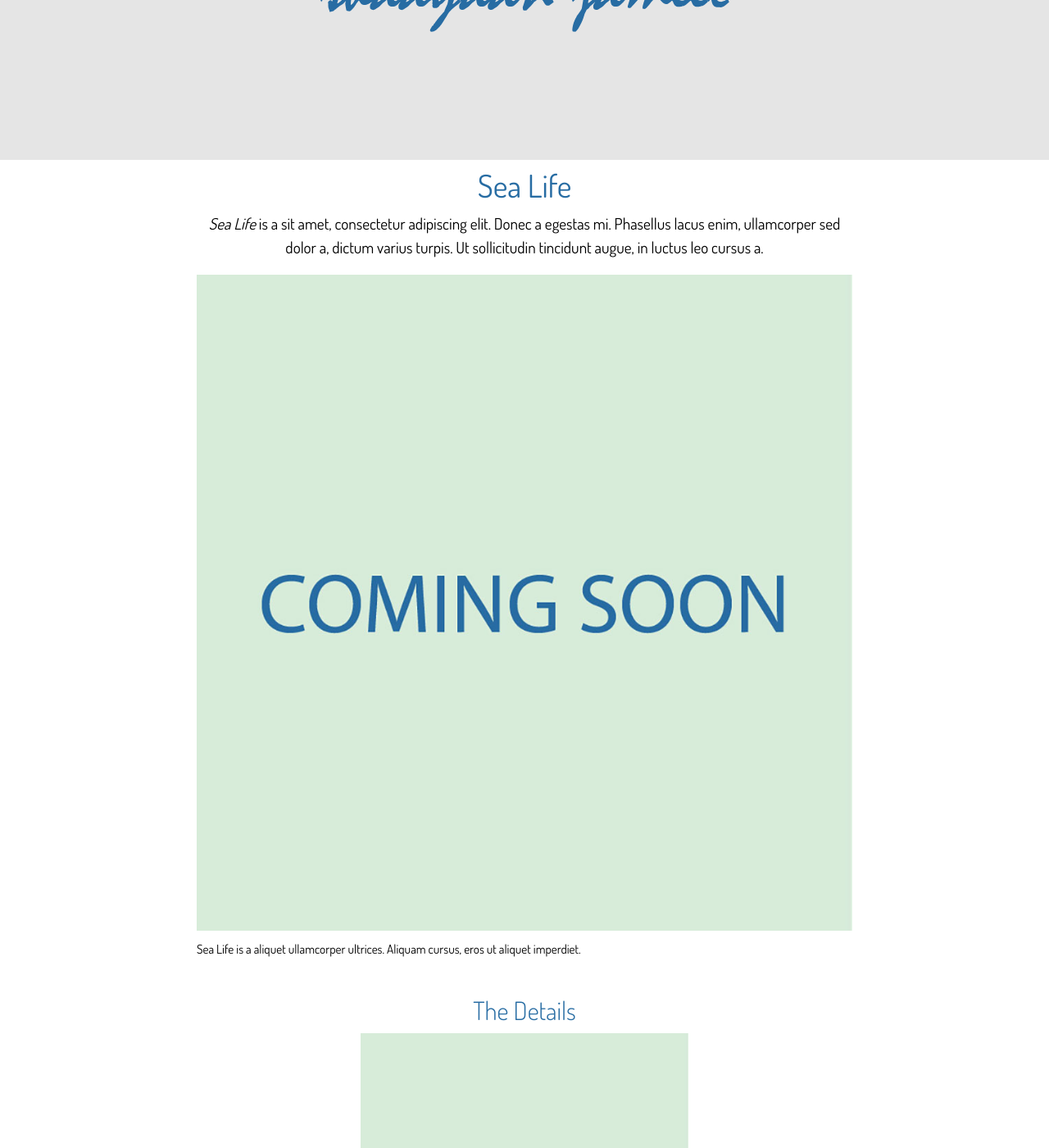
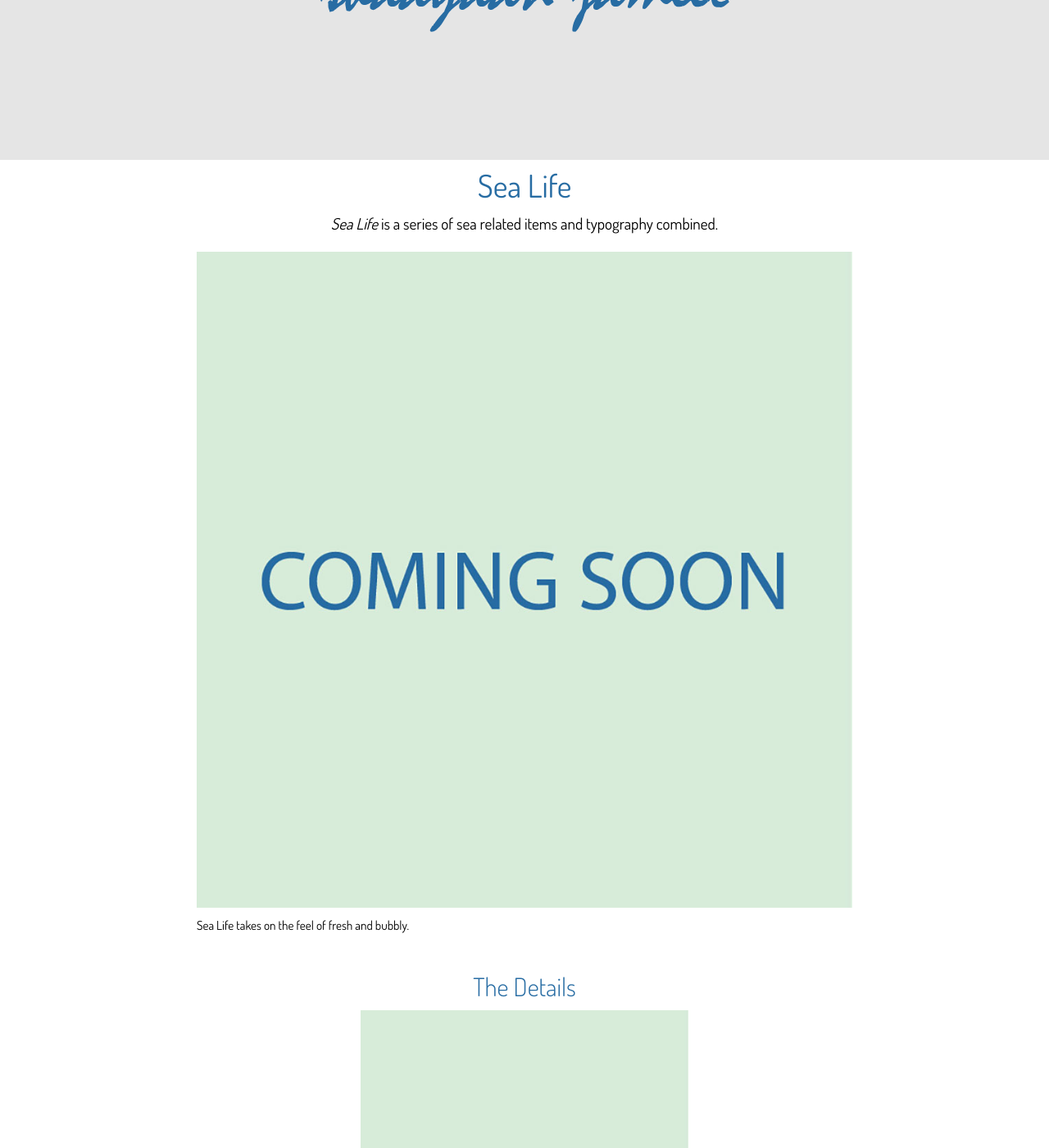
Before and after one commit to shaayaanjameel/portfolio, a Jekyll site: the page built from portfolio/sea-life.html, in a window 1280 px wide and 1400 px high, scrolled down 271 px. Shown: the whole window at 82% size. Built offline with Jekyll 4.4.1, drawn with Linux system fonts in a browser that asks for light colours; Markdown is read by kramdown in place of the engine named in the settings; some of the changed text lies outside the part shown.

Commit message:
updated portfolio pieces content

```diff
--- a/portfolio/300-wmg.html
+++ b/portfolio/300-wmg.html
@@ -5,7 +5,7 @@ meta: A logo design for 300 WMG.
 main-img: 300-main.jpg
 title: 300 WMG
 intro: '<em>300 WMG</em> is a professional fitness company that provides <strong>elite training</strong>. I was given the opportunity to brand the company.'
-caption: 300 WMG is based out of Ottawa, Ontario. The idea behind the logo was...
+caption: 300 WMG is based out of Ottawa, Ontario. The idea behind the logo was based off of the movie 300 and Spartans.
 
 thumbnails:
   - thumb: 300-mindmap.jpg
--- a/portfolio/sea-life.html
+++ b/portfolio/sea-life.html
@@ -4,18 +4,12 @@ meta: Sea themed typography and illustration.
 
 main-img: coming-soon.jpg
 title: Sea Life
-intro: '<em>Sea Life</em> is a sit amet, consectetur adipiscing elit. Donec a egestas mi. Phasellus lacus enim, ullamcorper sed dolor a, dictum varius turpis. Ut sollicitudin tincidunt augue, in luctus leo cursus a.'
-caption: Sea Life is a aliquet ullamcorper ultrices. Aliquam cursus, eros ut aliquet imperdiet.
+intro: '<em>Sea Life</em> is a series of sea related items and typography combined.'
+caption: Sea Life takes on the feel of fresh and bubbly.
 
 thumbnails:
   - thumb: coming-soon.jpg
-    desc: A composite of images I gathered together from my research to help me enhance the look of the website.
-
-  - thumb: coming-soon.jpg
-    desc: A series of sketches of type and illustration.
-
-  - thumb: coming-soon.jpg
-    desc: A computer version.
+    desc: A series of thumbnails showing the process building up to my final product will be uploaded soon.
 
 tags: Illustration, Typography, Adobe Illustrator
 ---
```
Also changed, not shown: portfolio/cirque-du-soleil.html (+1 -7 lines), portfolio/luna-cafe.html (+5 -11 lines), portfolio/tablet-app.html (added, +15 -0 lines).
